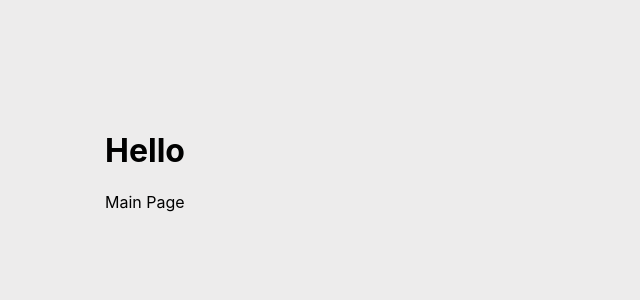
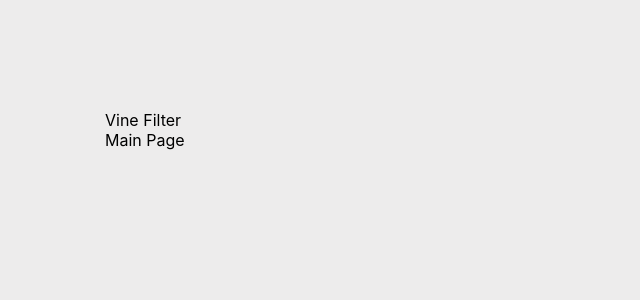
Before and after one commit to idenisovs/react-fe-test, a React (Create React App) app: page / in a window 1280 px wide. Shown: the top 300 px of the page, without its empty margins (0-640 px from the left). Built offline with nearby package versions, Linux system fonts and the light colour scheme.

Commit message:
Added basic VineFilter component.

```diff
--- a/src/App.tsx
+++ b/src/App.tsx
@@ -1,20 +1,19 @@
 import React from 'react';
 import { RouterProvider } from 'react-router-dom';
 
+import { VineFilter } from './components';
 import router from './router';
 
 import './App.css';
 
 function App() {
-  return (
-      <div>
-        <h1>
-          Hello
-        </h1>
+	return (
+		<div>
+			<VineFilter/>
 
-        <RouterProvider router={router} />
-      </div>
-  );
+			<RouterProvider router={router}/>
+		</div>
+	);
 }
 
 export default App;
--- /dev/null
+++ b/src/components/VineFilter.tsx
@@ -0,0 +1,11 @@
+import React from 'react';
+
+import './VineFilter.css';
+
+export function VineFilter() {
+	return (
+		<nav>
+			Vine Filter
+		</nav>
+	);
+}
--- /dev/null
+++ b/src/components/index.ts
@@ -0,0 +1 @@
+export * from './VineFilter';
```
Also changed, not shown: src/components/VineFilter.css (added).
